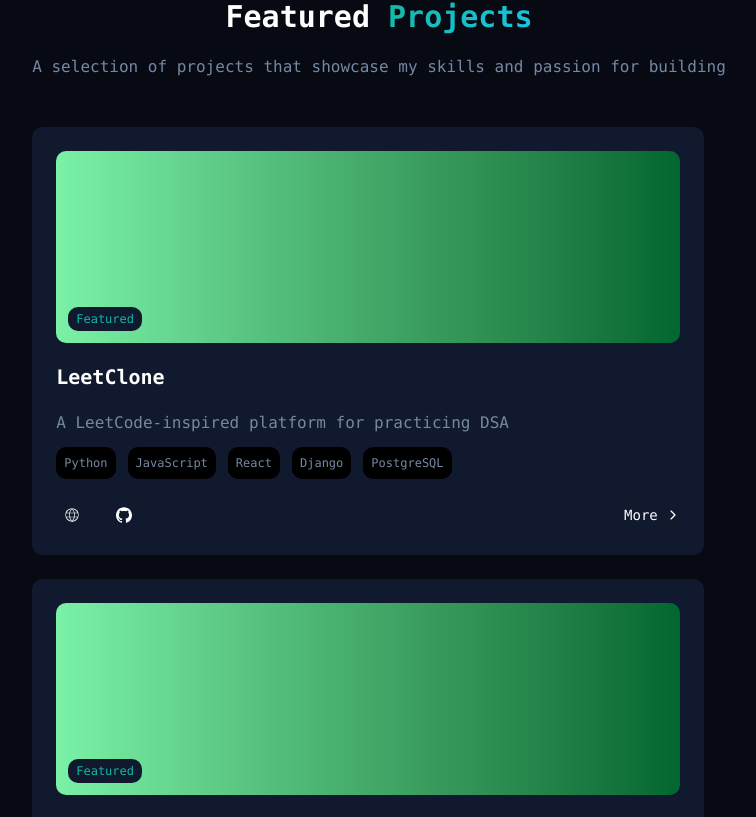
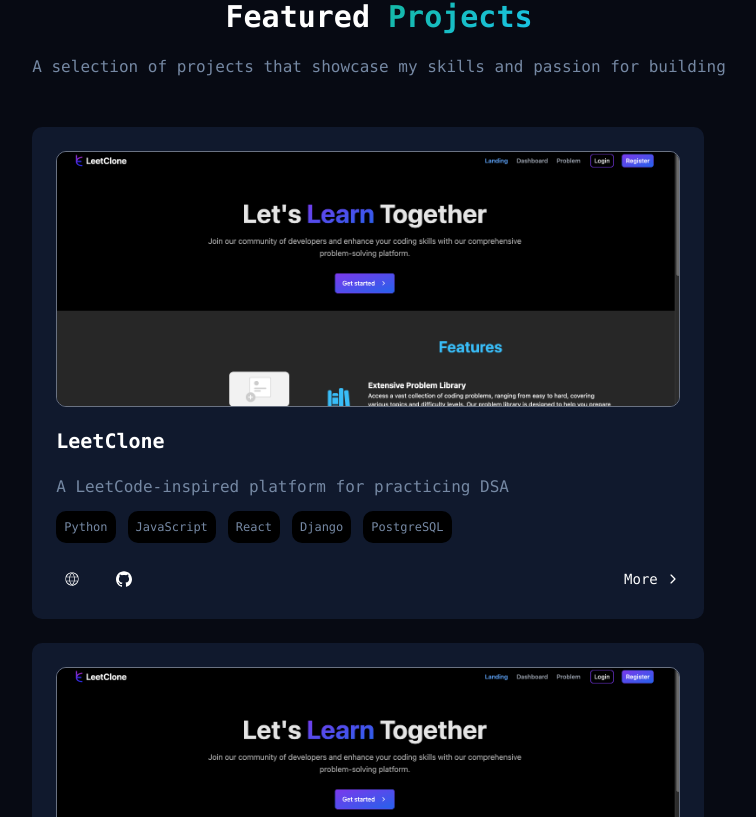
Before and after one commit to visheshdvivedi/Portfolio-Website, a React (Vite) app: page / in a window 1280 px wide. Shown: the part 2503-3320 px from the top of the page, without its empty margins (261-1017 px from the left). Built offline with nearby package versions, Linux system fonts and the light colour scheme.

Commit message:
add image to projects section

```diff
--- a/src/parts/Projects.tsx
+++ b/src/parts/Projects.tsx
@@ -1,5 +1,5 @@
 import React from 'react'
-import LeetcloneImage from "../assets/projects/Leetclone.png";
+import LeetcloneImage from "../assets/projects/Leetclone-image.png";
 import { CiGlobe } from "react-icons/ci";
 import { SiGithub } from 'react-icons/si';
 import { IoIosArrowUp, IoIosArrowForward } from 'react-icons/io';
@@ -50,8 +50,12 @@ const ProjectCard = ({ project }: { project: Project }) => {
     return (
         <div className='p-6 bg-secondary rounded-lg max-w-2xl h-full mt-6 hover:outline-1 hover:outline-primary transition-all hover:-translate-y-1'>
             {/* image comes here */}
-            <div className='rounded-lg bg-linear-to-r from-green-300 to-green-800 w-full h-48 relative'>
-                <span className='absolute bottom-3 left-3 bg-secondary px-2 py-1 rounded-lg text-primary text-xs'>Featured</span>
+            <div className="h-64 rounded-lg">
+                <img
+                    src={project.image}
+                    alt="image"
+                    className="w-full h-full object-cover object-top border border-gray-500 rounded-lg"
+                />
             </div>
             <h2 className='text-start py-5 text-xl text-white font-semibold'>{project.name}</h2>
             <p className="w-full text-start">{opened ? project.longDescription : project.shortDescription}</p>
```
Also changed, not shown: src/assets/projects/Leetclone-image.png (added).
